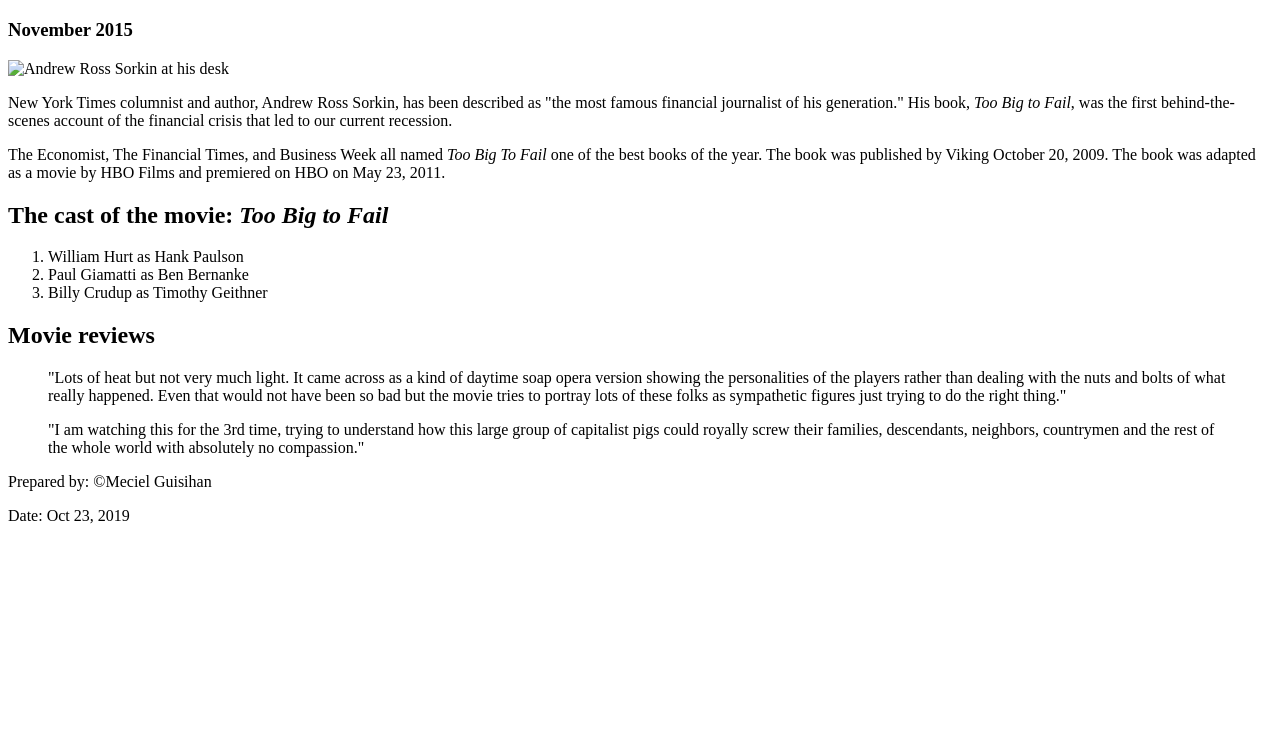
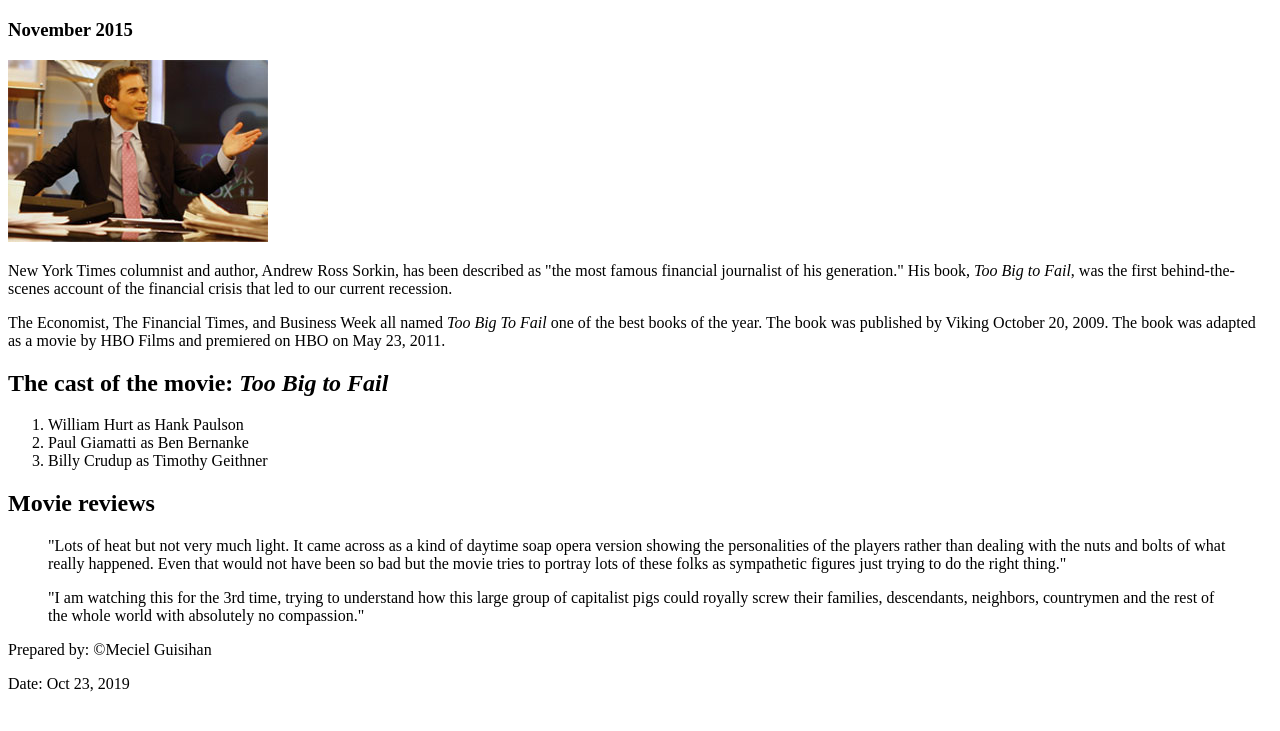
Before and after one commit to mg742/A09, a plain HTML site: page index.html in a window 1280 px wide. Shown: the part 61-792 px from the top of the page. Drawn offline with Linux system fonts and the light colour scheme.

Commit message:
Update index.html

```diff
--- a/index.html
+++ b/index.html
@@ -10,7 +10,7 @@
     <h3>November 2015</h3>
 </header>
 <main>
-    <img src="images/sorkin_desk260.jpg" alt="Andrew Ross Sorkin at his desk">
+    <img src="sorkin_desk260.jpg" alt="Andrew Ross Sorkin at his desk">
     <p>New York Times columnist and author, Andrew Ross Sorkin, has been described as "the most famous financial journalist of his generation." His book, <i>Too Big to Fail</i>, was the first behind-the-scenes account of the financial crisis that led to our current recession. </p>
     <p>The Economist, The Financial Times, and Business Week all named <i>Too Big To Fail</i> one of the best books of the year. The book was published by Viking October 20, 2009. The book was adapted as a movie by HBO Films and premiered on HBO on May 23, 2011. </p>
     <h2>The cast of the movie: <I>Too Big to Fail</I> </h2>
```
